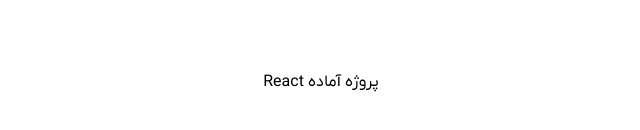
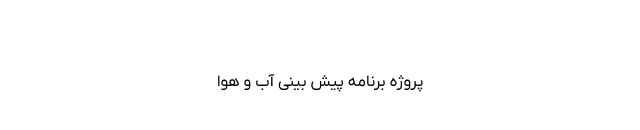
Before and after one commit to gitkamran/weather-app, a React (Create React App) app: page / in a window 1280 px wide. Shown: the part 318-448 px from the top of the page, without its empty margins (338-978 px from the left). Built offline with nearby package versions, Linux system fonts and the light colour scheme.

Commit message:
update readme

```diff
--- a/public/index.html
+++ b/public/index.html
@@ -24,7 +24,7 @@
       work correctly both with client-side routing and a non-root public URL.
       Learn how to configure a non-root public URL by running `npm run build`.
     -->
-    <title>پروژه آماده React</title>
+    <title>پیش بینی آب و هوا</title>
   </head>
   <body>
     <noscript>You need to enable JavaScript to run this app.</noscript>
--- a/src/layout/Home.js
+++ b/src/layout/Home.js
@@ -4,7 +4,7 @@ const Home = () => {
 
     return (
         <div className="flex flex-col gap-4 items-center justify-center w-full min-h-screen">
-            <h1>پروژه آماده React</h1>
+            <h1>پروژه برنامه پیش بینی آب و هوا</h1>
         </div>
     )
 }
```
Also changed, not shown: 1 other file (tests, documents, lock files or other folders).
